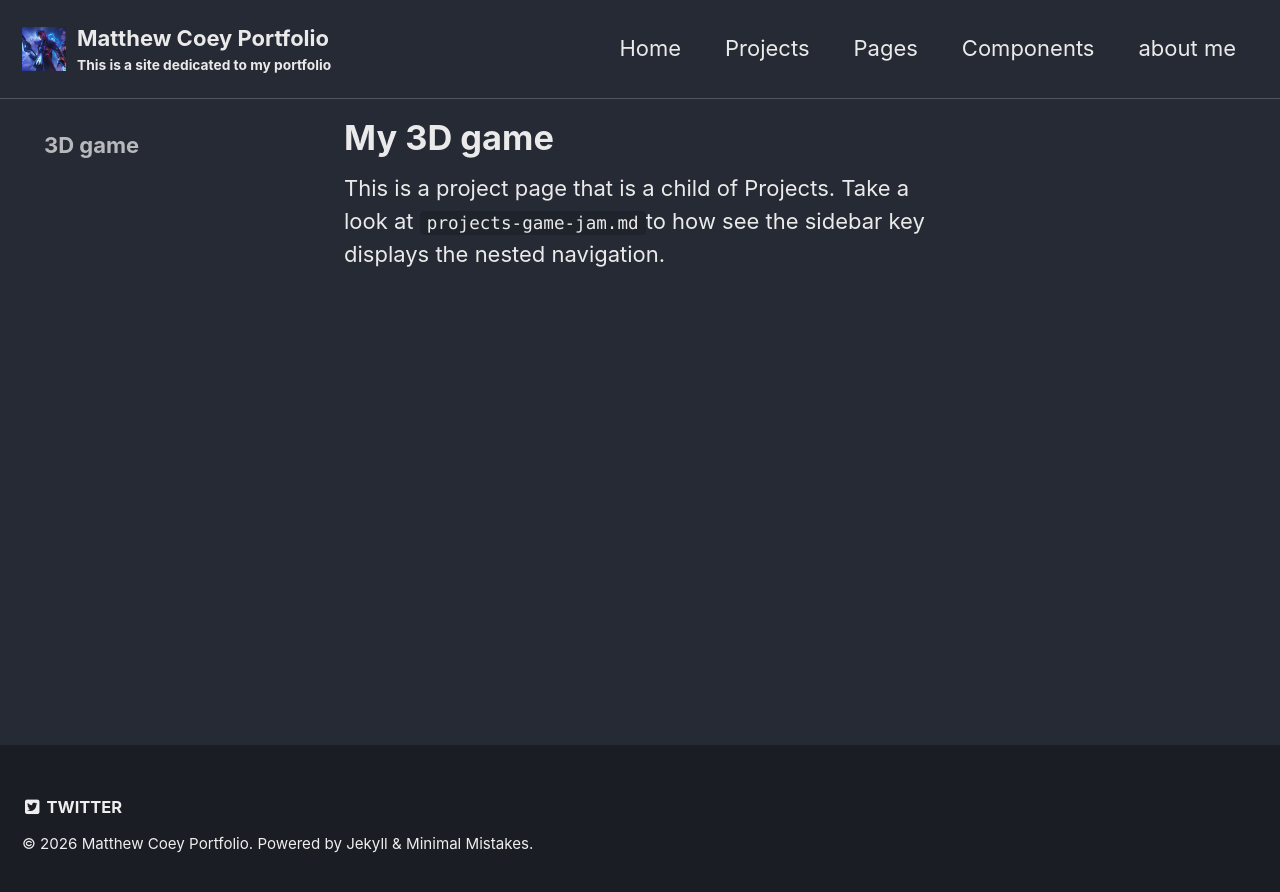
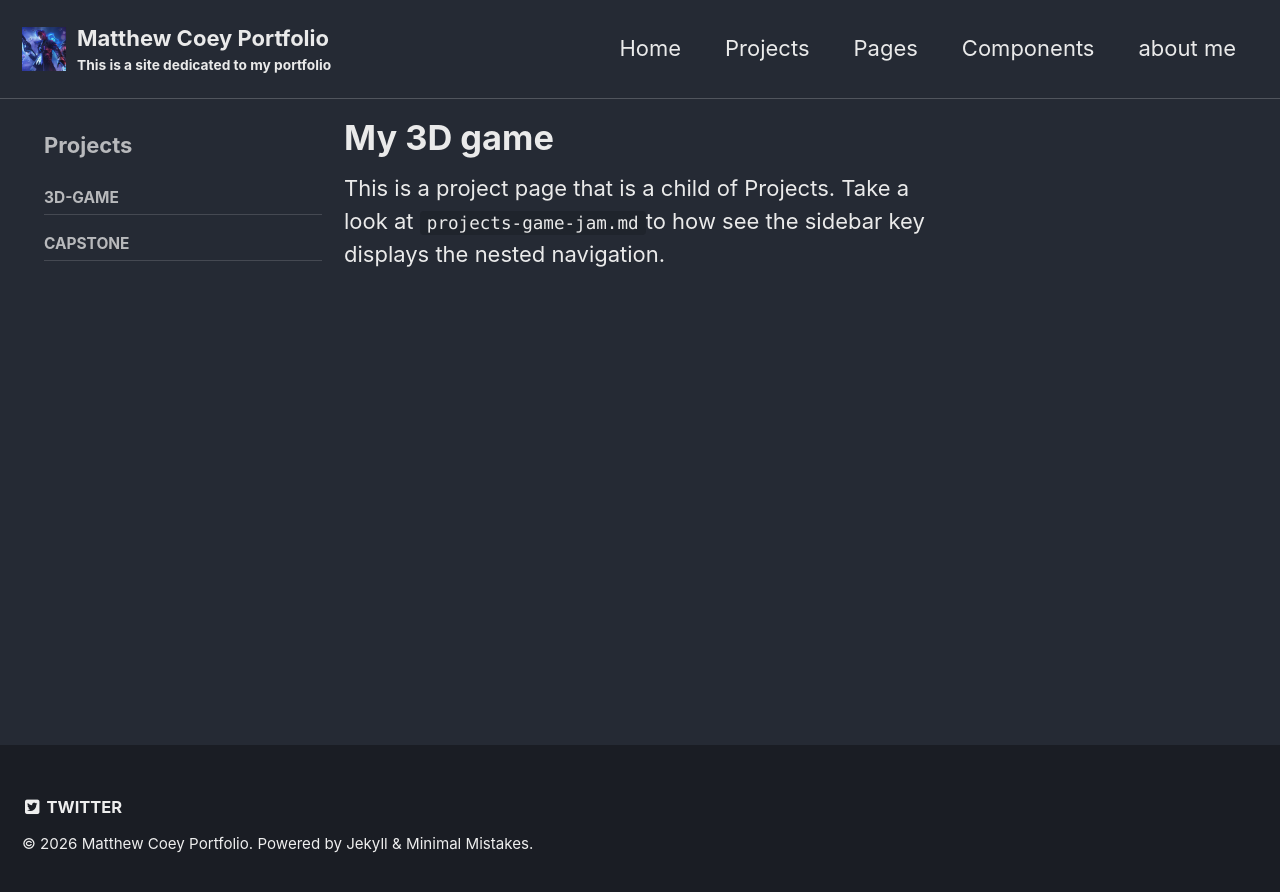
Before and after one commit to Coey-M2/Coey-M2.github.io, a Jekyll site: the page built from _pages/projects-3D-game.md, in a window 1280 px wide. Shown: the top 892 px of the page. Built offline with Jekyll 4.4.1, drawn with Linux system fonts in a browser that asks for light colours; some of the changed lines change nothing that is shown.

Commit message:
Update projects-3D-game.md

```diff
--- a/_pages/projects-3D-game.md
+++ b/_pages/projects-3D-game.md
@@ -3,9 +3,9 @@ title: "My 3D game"
 layout: single
 permalink: /projects/3D-game/
 sidebar:
-  title: "3D game"
+  title: "Projects"
   nav:
-    - 3D game
+    - projects
 
 ---
 This is a project page that is a child of Projects. Take a look at `projects-game-jam.md`to how see the sidebar key displays the nested navigation.
```
